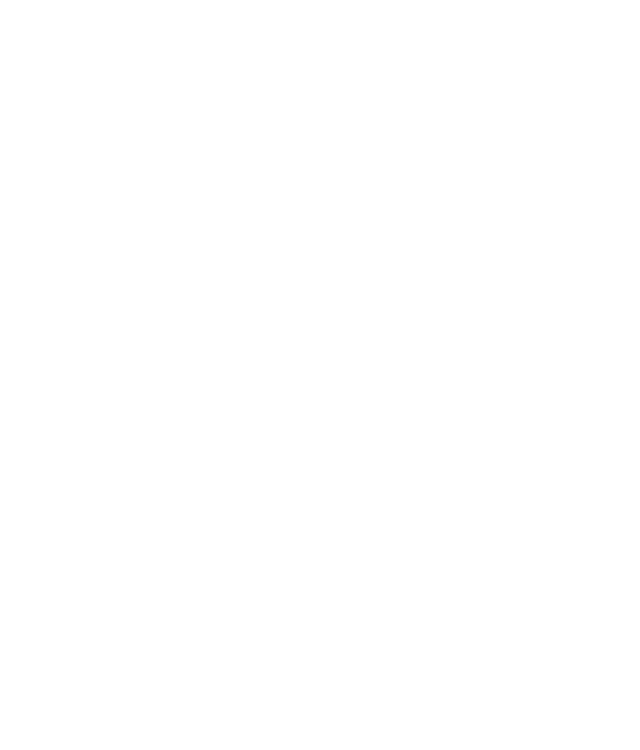
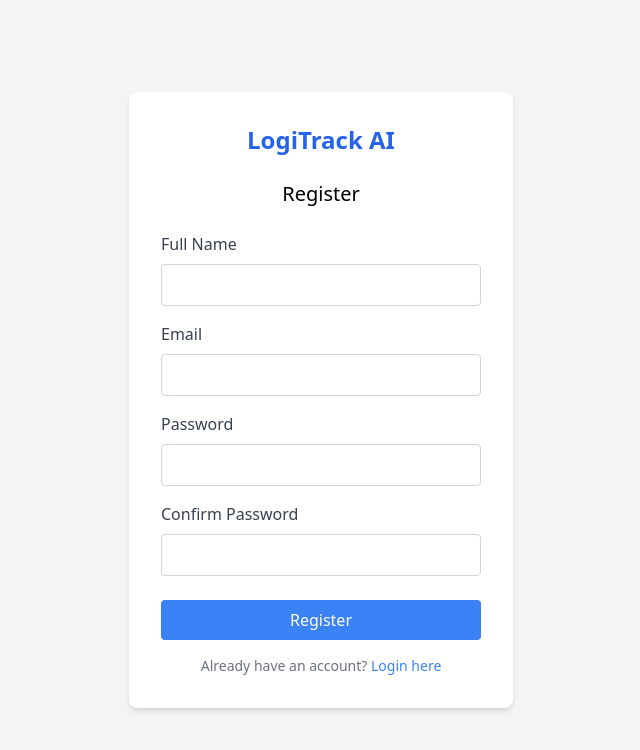
Before and after one commit to DiellFazliu/LogiTrack-AI, a React (Vite) app in the folder frontend/: page /register in a window 1280 px wide. Before the commit this address had no page. Shown: the top 750 px of the page, without its empty margins (319-959 px from the left). Built offline with nearby package versions, Linux system fonts and the light colour scheme.

Commit message:
feat(frontend): add working registration page
- Add RegisterPage component with form validation
- Add link to register from login page
- Add /register route to App.tsx
- Fix blank page issue

```diff
--- a/frontend/src/App.tsx
+++ b/frontend/src/App.tsx
@@ -3,6 +3,7 @@ import { Toaster } from 'react-hot-toast';
 import { AuthProvider, useAuth } from './context/AuthContext';
 import { ProtectedRoute } from './components/routing/ProtectedRoute';
 import { LoginPage } from './pages/auth/LoginPage';
+import { RegisterPage } from './pages/auth/RegisterPage';
 import './index.css';
 
 const DashboardPage = () => {
@@ -40,6 +41,7 @@ function AppRoutes() {
   return (
     <Routes>
       <Route path="/login" element={<LoginPage />} />
+      <Route path="/register" element={<RegisterPage />} />
       <Route
         path="/dashboard"
         element={
--- /dev/null
+++ b/frontend/src/pages/auth/RegisterPage.tsx
@@ -0,0 +1,120 @@
+import React, { useState } from 'react';
+import { useNavigate, Link } from 'react-router-dom';
+import toast from 'react-hot-toast';
+
+export const RegisterPage: React.FC = () => {
+  const [email, setEmail] = useState('');
+  const [password, setPassword] = useState('');
+  const [confirmPassword, setConfirmPassword] = useState('');
+  const [name, setName] = useState('');
+  const [loading, setLoading] = useState(false);
+  const navigate = useNavigate();
+
+  const handleSubmit = async (e: React.FormEvent) => {
+    e.preventDefault();
+
+    if (password !== confirmPassword) {
+      toast.error('Passwords do not match');
+      return;
+    }
+
+    if (password.length < 6) {
+      toast.error('Password must be at least 6 characters');
+      return;
+    }
+
+    setLoading(true);
+
+    try {
+      const response = await fetch('http://localhost:5000/auth/register', {
+        method: 'POST',
+        headers: { 'Content-Type': 'application/json' },
+        body: JSON.stringify({ email, password, name, role: 'customer' })
+      });
+
+      const data = await response.json();
+
+      if (response.ok) {
+        toast.success('Registration successful! Please login.');
+        navigate('/login');
+      } else {
+        toast.error(data.message || 'Registration failed');
+      }
+    } catch (error: any) {
+      console.error('Registration error:', error);
+      toast.error('Registration failed: ' + error.message);
+    } finally {
+      setLoading(false);
+    }
+  };
+
+  return (
+    <div className="min-h-screen bg-gray-100 flex items-center justify-center">
+      <div className="bg-white p-8 rounded-lg shadow-md w-96">
+        <h1 className="text-2xl font-bold text-center text-blue-600 mb-6">LogiTrack AI</h1>
+        <h2 className="text-xl text-center mb-6">Register</h2>
+
+        <form onSubmit={handleSubmit}>
+          <div className="mb-4">
+            <label className="block text-gray-700 mb-2">Full Name</label>
+            <input
+              type="text"
+              value={name}
+              onChange={(e) => setName(e.target.value)}
+              className="w-full px-3 py-2 border border-gray-300 rounded focus:outline-none focus:ring-2 focus:ring-blue-500"
+              required
+            />
+          </div>
+
+          <div className="mb-4">
+            <label className="block text-gray-700 mb-2">Email</label>
+            <input
+              type="email"
+              value={email}
+              onChange={(e) => setEmail(e.target.value)}
+              className="w-full px-3 py-2 border border-gray-300 rounded focus:outline-none focus:ring-2 focus:ring-blue-500"
+              required
+            />
+          </div>
+
+          <div className="mb-4">
+            <label className="block text-gray-700 mb-2">Password</label>
+            <input
+              type="password"
+              value={password}
+              onChange={(e) => setPassword(e.target.value)}
+              className="w-full px-3 py-2 border border-gray-300 rounded focus:outline-none focus:ring-2 focus:ring-blue-500"
+              required
+            />
+          </div>
+
+          <div className="mb-6">
+            <label className="block text-gray-700 mb-2">Confirm Password</label>
+            <input
+              type="password"
+              value={confirmPassword}
+              onChange={(e) => setConfirmPassword(e.target.value)}
+              className="w-full px-3 py-2 border border-gray-300 rounded focus:outline-none focus:ring-2 focus:ring-blue-500"
+              required
+            />
+          </div>
+
+          <button
+            type="submit"
+            disabled={loading}
+            className="w-full bg-blue-500 text-white py-2 rounded hover:bg-blue-600 transition disabled:opacity-50"
+          >
+            {loading ? 'Registering...' : 'Register'}
+          </button>
+        </form>
+
+        <p className="text-center text-gray-500 text-sm mt-4">
+          Already have an account?{' '}
+          <Link to="/login" className="text-blue-500 hover:underline">
+            Login here
+          </Link>
+        </p>
+      </div>
+    </div>
+  );
+};
```
